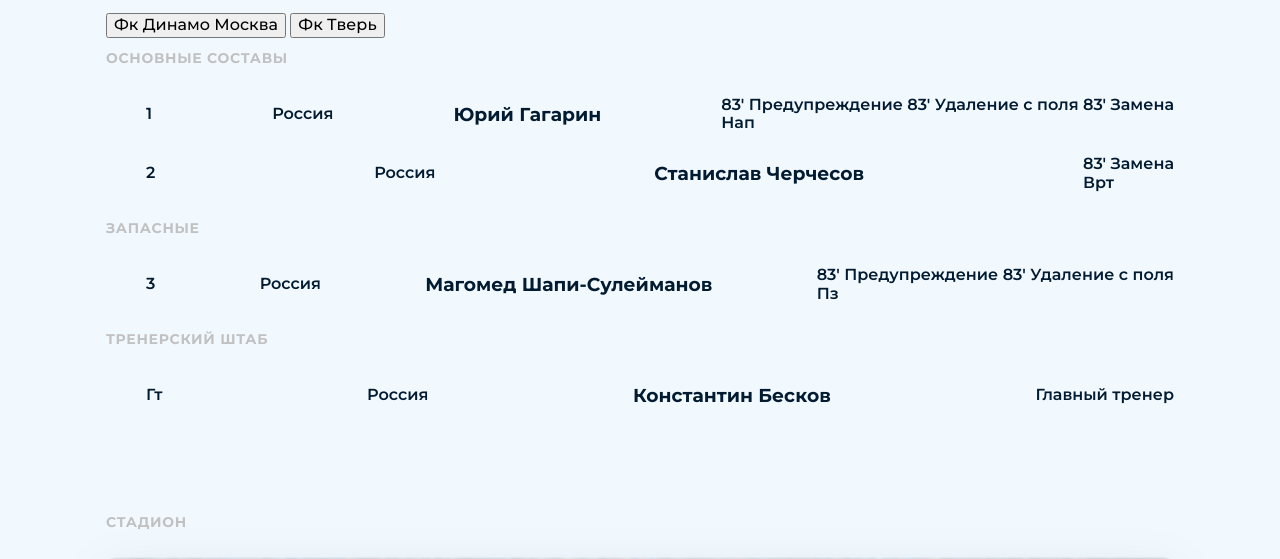
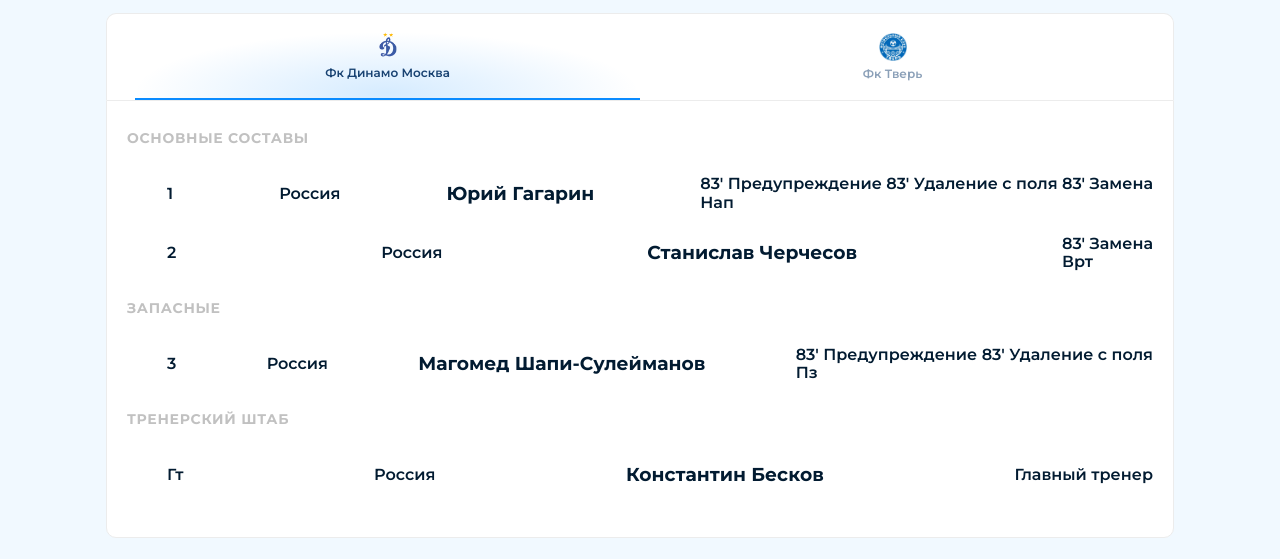
Before and after one commit to eimwe/soccer, a website built with webpack: page src/index.html in a window 1280 px wide. Shown: the part 92-651 px from the top of the page. Built offline with nearby package versions, Linux system fonts and the light colour scheme; files whose address does not match are found by name.

Commit message:
Добавил стили для фильтра клубов

```diff
--- a/src/index.html
+++ b/src/index.html
@@ -11,7 +11,7 @@
     <div class="wrapper">
       <div class="teams__container">
         <h1 class="heading">Составы команд</h1>
-        <nav class="teams__switch" aria-label="Team tabs">
+        <nav class="teams__switch card flex-container" aria-label="Team tabs">
           <button
             id="dinamo"
             type="button"
@@ -29,7 +29,7 @@
             </abbr> Тверь
           </button>
         </nav>
-        <div class="teams__renderer" aria-live="polite">
+        <div class="teams__renderer card" aria-live="polite">
           <section class="teams__starters">
             <h2 class="subheading">
               Основные составы
--- a/src/styles/global/global.scss
+++ b/src/styles/global/global.scss
@@ -31,3 +31,10 @@
 abbr[title] {
   text-decoration: none;
 }
+
+button {
+  padding: 0;
+  border: 0;
+  background-color: transparent;
+  font: inherit;
+}
--- a/src/styles/index.scss
+++ b/src/styles/index.scss
@@ -1,3 +1,4 @@
+@use './global/variables' as *;
 @use './global/global';
 @use './layout/layout';
 @use './blocks/heading';
@@ -5,3 +6,53 @@
 @use './layout/sidebar';
 @use './blocks/badge';
 @use './blocks/arena';
+
+.teams {
+  &__switch {
+    align-items: stretch;
+    padding: 1.125em 1.75em 0 1.75em;
+    border-bottom: none;
+    border-bottom-left-radius: 0;
+    border-bottom-right-radius: 0;
+  }
+
+  &__renderer {
+    border-top-left-radius: 0;
+    border-top-right-radius: 0;
+  }
+
+  &__option {
+    flex-basis: 50%;
+    padding-bottom: 1.5em;
+    font-size: $small-font;
+    color: $color-inactive;
+    &::before {
+      content: '';
+      display: block;
+      width: 28px;
+      height: 28px;
+      margin-inline: auto;
+      margin-bottom: .5em;
+      background-repeat: no-repeat;
+      background-size: contain;
+    }
+
+    &#dinamo {
+      &::before {
+        background-image: url('../images/dinamo-logo.webp');
+      }
+    }
+
+    &#tver {
+      &::before {
+        background-image: url('../images/tver-logo.webp');
+      }
+    }
+
+    &--active {
+      color: $color-selected;
+      border-bottom: 2px solid $color-active;
+      background: $color-blur;
+    }
+  }
+}
```
Also changed, not shown: src/images/dinamo-logo.webp (added), src/images/tver-logo.webp (added).
